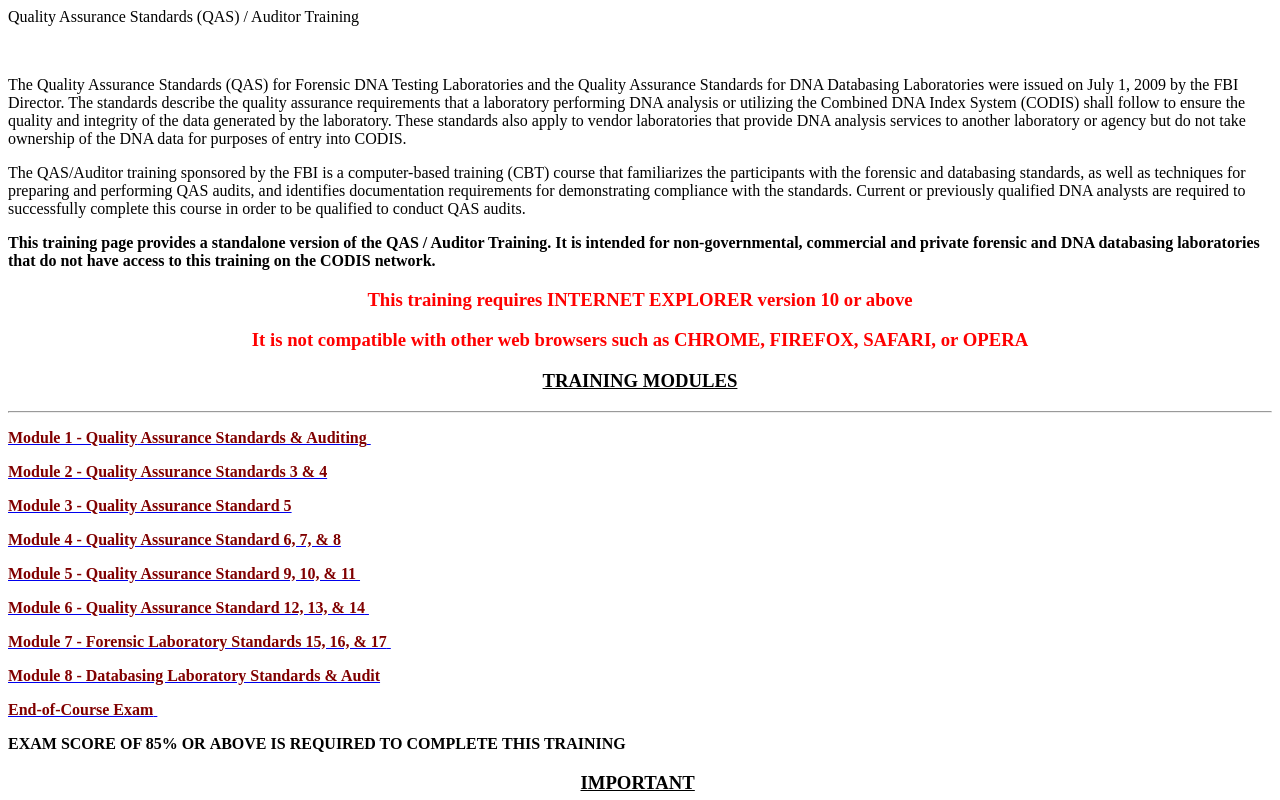
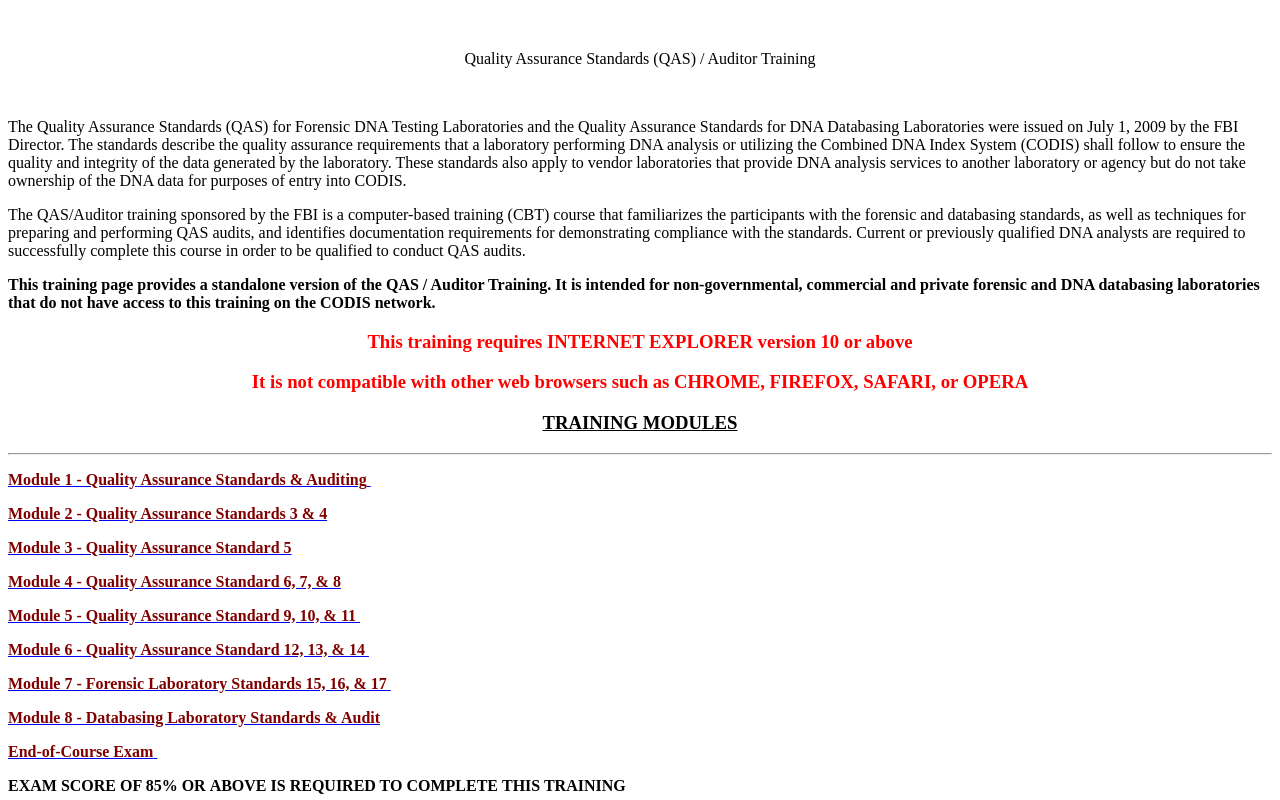
Before and after one commit to FBIQAS/QAS.Auditor.Training, a plain HTML site: page index.html in a window 1280 px wide. Shown: the top 800 px of the page. Drawn offline with Linux system fonts and the light colour scheme; files that its build step writes are made by us from their sources; a script that the page names is missing.

Commit message:
Update index.html

```diff
--- a/index.html
+++ b/index.html
@@ -10,7 +10,8 @@
 			<body id="com-atlassian-confluence" onload="calcTime();" class="theme-default  aui-layout" data-aui-version="5.7.34">
 
 
-                                Quality Assurance Standards (QAS) / Auditor Training
+
+<p>&nbsp;</p><p style="text-align: center;">Quality Assurance Standards (QAS) / Auditor Training <p>
 
 <p>&nbsp;</p><p style="text-align: left;">The Quality Assurance Standards (QAS) for Forensic DNA Testing Laboratories and the Quality Assurance Standards for DNA Databasing Laboratories were issued on July 1, 2009 by the FBI Director. The standards describe the quality assurance requirements that a laboratory performing DNA analysis or utilizing the Combined DNA Index System (CODIS) shall follow to ensure the quality and integrity of the data generated by the laboratory. These standards also apply to vendor laboratories that provide DNA analysis services to another laboratory or agency but do not take ownership of the DNA data for purposes of entry into CODIS.</p><p>The QAS/Auditor training sponsored by the FBI is a computer-based training (CBT) course that familiarizes the participants with the forensic and databasing standards, as well as techniques for preparing and performing QAS audits, and identifies documentation requirements for demonstrating compliance with the standards. Current or previously qualified DNA analysts are required to successfully complete this course in order to be qualified to conduct QAS audits.&nbsp;&nbsp;&nbsp;</p><p><strong>This training page provides a standalone version of the QAS / Auditor Training. It is intended for non-governmental, commercial and private&nbsp;forensic and DNA databasing laboratories that do not have access to this training on the CODIS network.</strong></p></div>
 </div>
```
